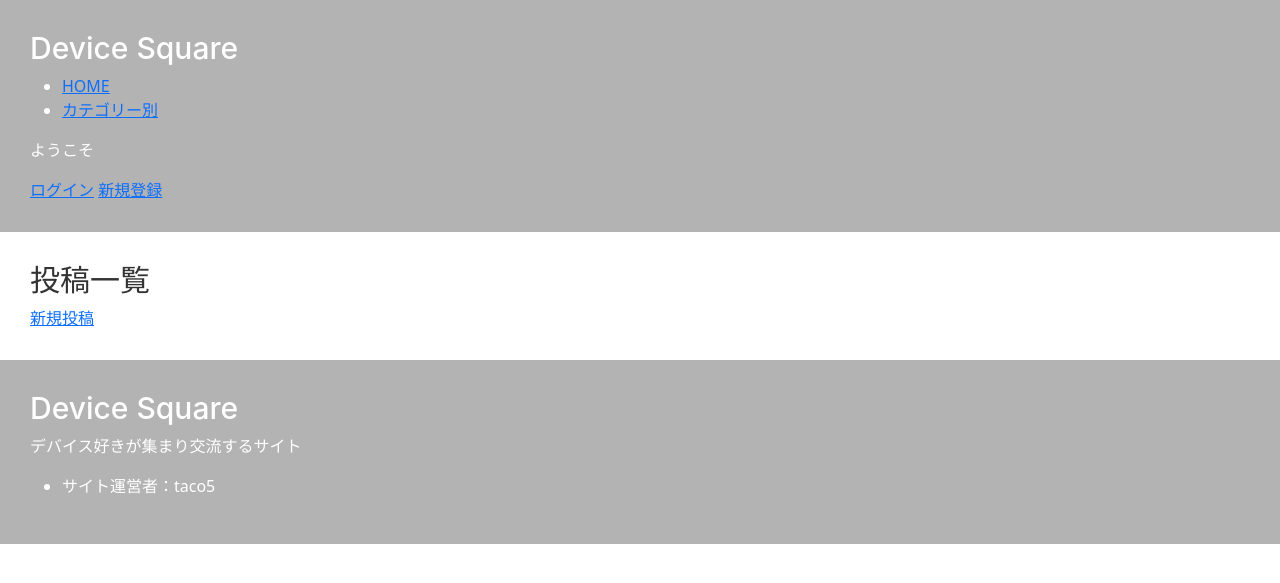
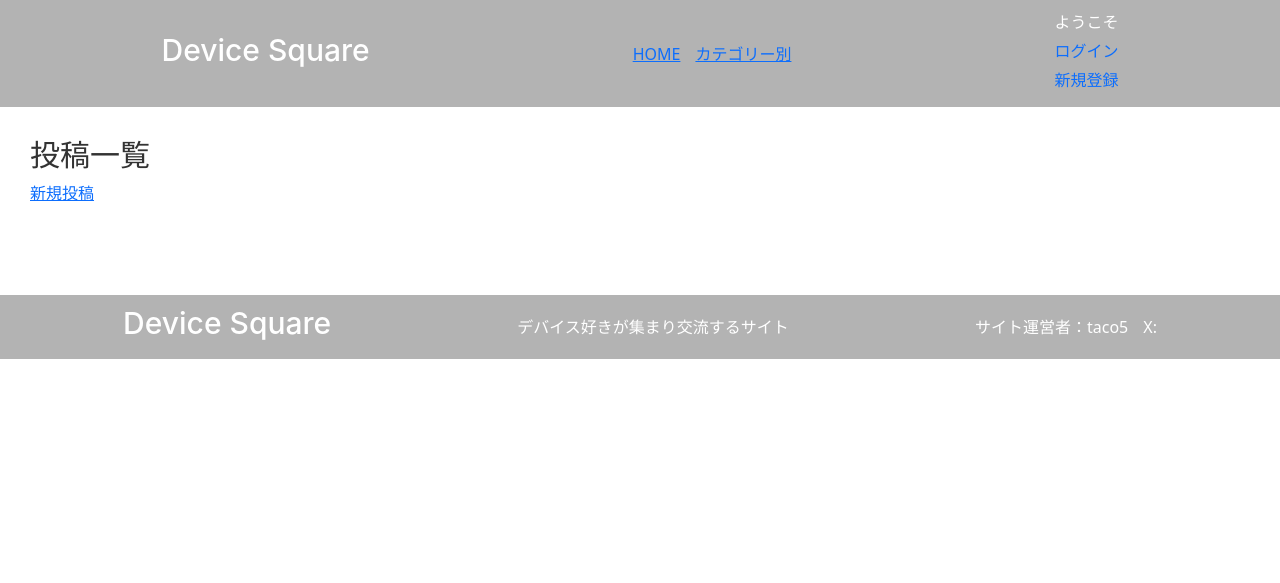
Before and after one commit to 0141tacos/devicesquare, a Flask app: page / in a window 1280 px wide. Shown: the top 583 px of the page. Run offline with Flask 3, Linux system fonts and the light colour scheme; data that the repository does not hold is empty.

Commit message:
投稿表示の整列

```diff
--- a/static/stylesheet.css
+++ b/static/stylesheet.css
@@ -17,6 +17,41 @@
 .header {
     color: #ffff;
     background-color: #b3b3b3;
+    display: flex;
+    justify-content: space-around;
+    align-items: center;
+    padding: 10px 30px;
+}
+
+.header ul {
+    display: flex;
+    list-style: none;
+    padding: 0;
+    margin: 0;
+}
+
+.header ul li {
+    margin-right: 15px;
+}
+
+.header ul li:last-child {
+    margin-right: 0;
+}
+
+.header nav {
+    display: flex;
+    flex-direction: column;
+    align-items: flex-end;
+}
+
+.header nav p {
+    margin: 0;
+    margin-bottom: 5px;
+}
+
+.header nav a {
+    text-decoration: none;
+    margin-bottom: 5px;
 }
 
 article {
@@ -34,4 +69,27 @@
 .footer {
     color: #ffff;
     background-color: #b3b3b3;
+    display: flex;
+    justify-content: space-around;
+    align-items: center;
+    padding: 10px 30px;
 }
+
+.footer p {
+    margin: 0;
+}
+
+.footer ul {
+    display: flex;
+    list-style: none;
+    padding: 0;
+    margin: 0;
+}
+
+.footer ul li {
+    margin-right: 15px;
+}
+
+.footer ul li:last-child {
+    margin-right: 0;
+}
--- a/templates/base.html
+++ b/templates/base.html
@@ -42,6 +42,7 @@
             <p>デバイス好きが集まり交流するサイト</p>
             <ul>
                 <li>サイト運営者：taco5</li>
+                <li>X: <a href=""></a></li>
             </ul>
         </div>
     </body>
--- a/templates/create.html
+++ b/templates/create.html
@@ -11,6 +11,6 @@
         <input type="text" name="body">
         <label for="file">写真</label>
         <input type="file" name="file">
-        <input type="submit" value="投稿">
+        <input class="btn btn-primary" type="submit" value="投稿">
     </form>
 {% endblock %}
--- a/templates/homepage.html
+++ b/templates/homepage.html
@@ -1,26 +1,32 @@
 {% extends "base.html" %}
 
 {% block title %}
-    <title>DeviceSquare</title>
+<title>DeviceSquare</title>
 {% endblock %}
 
 {% block content %}
-    <h1>投稿一覧</h1>
-    <a href="/create" role="button">新規投稿</a>
+<h1>投稿一覧</h1>
+<a href="/create" role="button">新規投稿</a>
+<div class="row row-cols-1 row-cols-md-3">
     {% for post in posts %}
-         <a href="/{{post.post_id}}/detail/{{post.title}}">
-            <article>
-                <h2>{{ post.title }}</h2>
+    <div class="col">
+        <div class="card">
+            {% if post.image is not none %}
+            <!-- imageには画像ファイルのフルパスを格納しているため、ファイル名のみを渡している -->
+            <img src="{{ url_for('uploaded_file', filename=post.image.rsplit('\\', 1)[1])}}" class="card-img-top">
+            {% endif %}
+            <div class="card-body">
+                <a href="/{{post.post_id}}/detail/{{post.title}}">
+                    <h2>{{ post.title }}</h2>
+                </a>
                 <a href="/{{post.post_id}}/update" role="button">編集</a>
                 <a href="/{{post.post_id}}/delete" role="button">削除</a>
                 <p>{{ post.body }}</p>
-                {% if post.image is not none %}
-                    <!-- imageには画像ファイルのフルパスを格納しているため、ファイル名のみを渡している -->
-                    <img src="{{ url_for('uploaded_file', filename=post.image.rsplit('\\', 1)[1])}}">
-                {% endif %}
                 <p class="time">作成日時：{{ post.created_at }}</p>
                 <p class="time">更新日時：{{ post.updated_at }}</p>
-            </article>
-        </a>
+            </div>
+        </div>
+    </div>
     {% endfor %}
+</div>
 {% endblock %}
```
